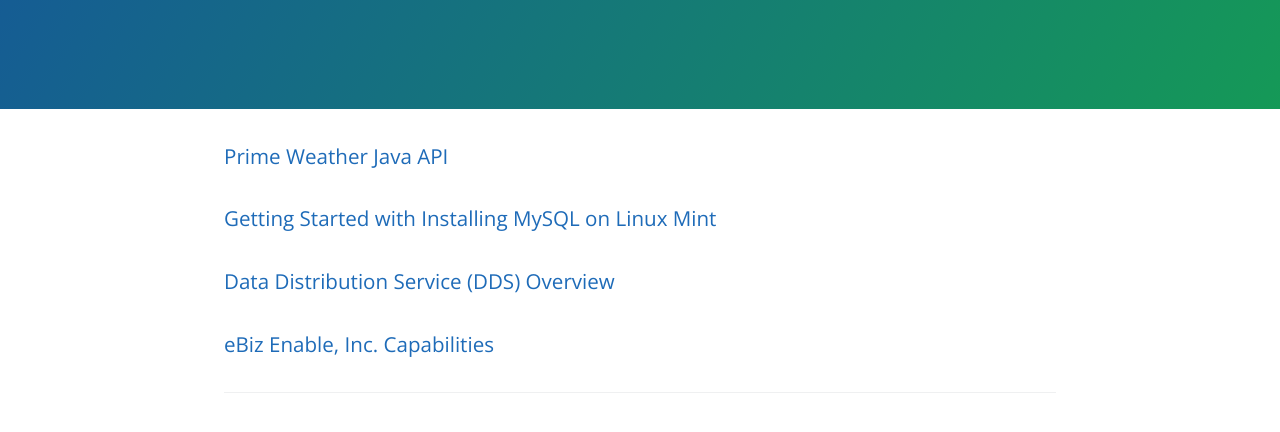
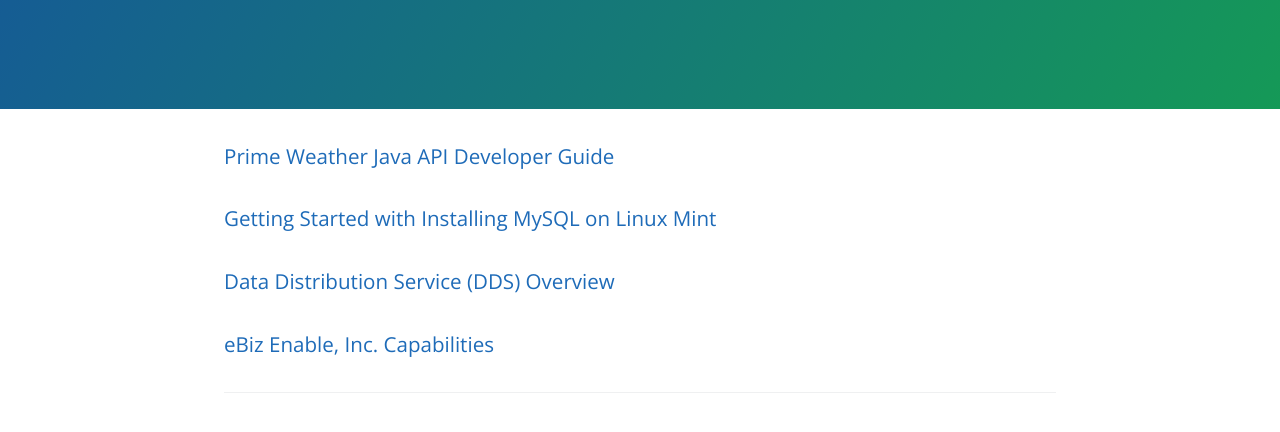
Before and after one commit to hromek/writing-samples, a plain HTML site: page index.html in a window 1280 px wide. Shown: the part 208-640 px from the top of the page. Drawn offline with nearby package versions, Linux system fonts and the light colour scheme.

Commit message:
Rebuilt Prime Weather site.

```diff
--- a/index.html
+++ b/index.html
@@ -21,7 +21,7 @@
     </section>
 
     <section class="main-content">
-		<h3><a href="#">Prime Weather Java API</a></h3>
+		<h3><a href="prime-weather/index.html" target="_new">Prime Weather Java API Developer Guide</a></h3>
 		<h3><a href="mint-mysql-quickstart.pdf">Getting Started with Installing MySQL on Linux Mint</a></h3>
 		<h3><a href="dds-overview.pdf">Data Distribution Service (DDS) Overview</a></h3>
 		<h3><a href="ebiz-capabilities.pdf">eBiz Enable, Inc. Capabilities</a></h3>
```
